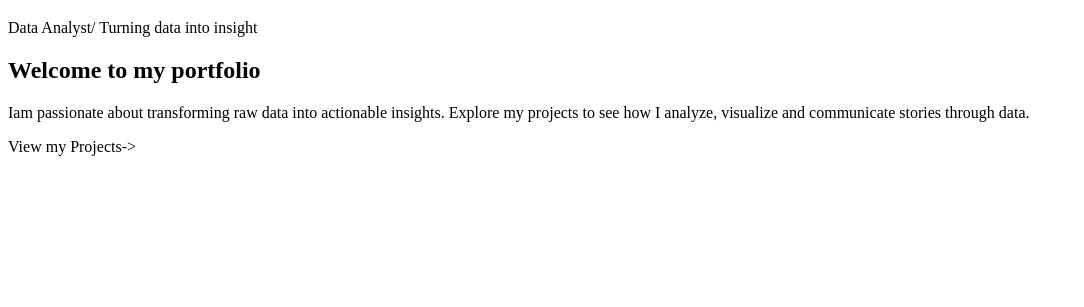
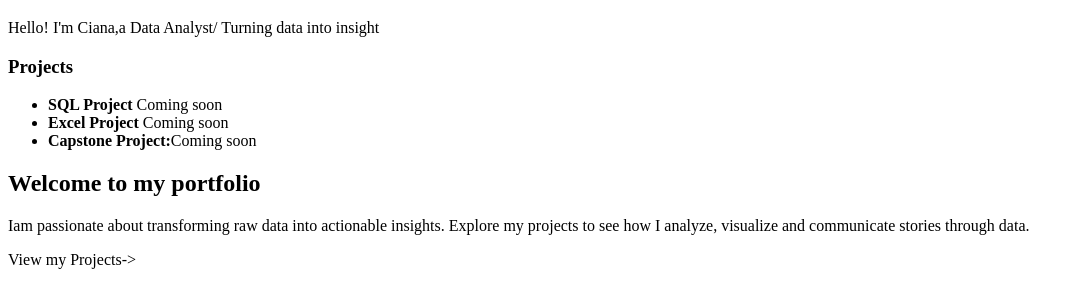
Before and after one commit to cianaellington-data/Cianadata.github.io, a plain HTML site: page index.html in a window 1280 px wide. Shown: the part 87-394 px from the top of the page, without its empty margins (0-1084 px from the left). Drawn offline with Linux system fonts and the light colour scheme.

Commit message:
Update index.html

```diff
--- a/index.html
+++ b/index.html
@@ -8,7 +8,17 @@
 <body>
 </header>
 <h1>Hi, I'm Ciana </h1>
-<p>Data Analyst/ Turning data into insight</P>
+<p>Hello! I'm Ciana,a Data Analyst/ Turning data into insight</P>
+  </section>
+  <h3> Projects</h3>
+  <ul>
+    <li><strong>SQL Project</strong> Coming soon</li>
+    <li><strong>Excel Project</strong> Coming soon</li>
+    <li><strong>Capstone Project:</strong>Coming soon</li>
+  </ul>
+</selection>
+</body>
+</html>
 </header>
 <main>
 <h2>Welcome to my portfolio</h2>
```
